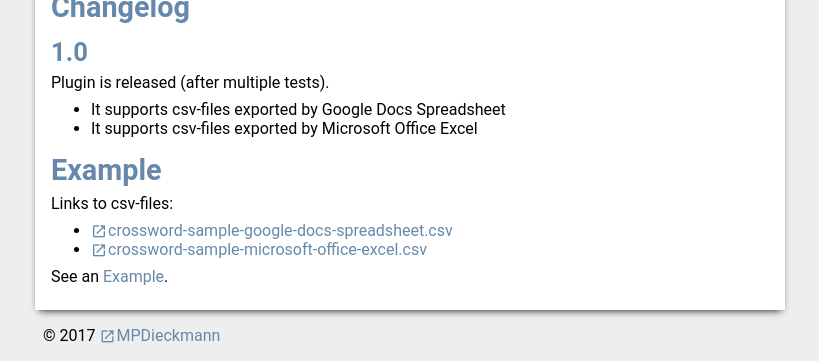
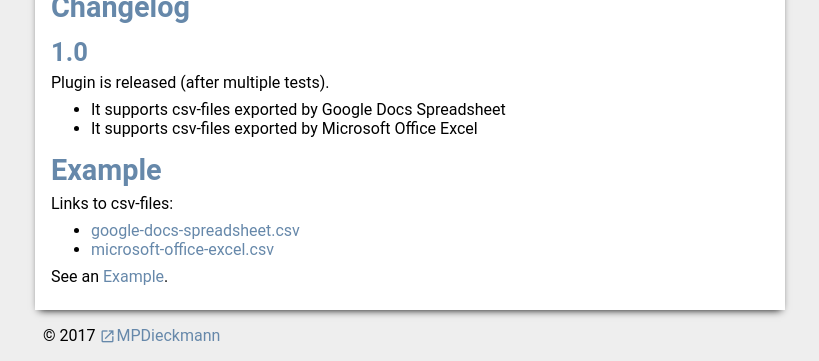
Before and after one commit to MPDieckmann/mpdieckmann.github.io, a Jekyll site: the page built from _repositories/wp-plugins/crossword-plugin.md, in a window 1280 px wide and 900 px high, scrolled down 2340 px, cut to the strip 539-900 px from the top of the window. Shown: the whole strip, without its empty margins (355-1174 px from the left). Built offline with Jekyll 4.4.1, drawn with Linux system fonts in a browser that asks for light colours; some web fonts are replaced.

Commit message:
Update crossword-plugin.md

```diff
--- a/_repositories/wp-plugins/crossword-plugin.md
+++ b/_repositories/wp-plugins/crossword-plugin.md
@@ -80,7 +80,7 @@ Plugin is released (after multiple tests).
 ## Example
 Links to csv-files:
 
-* [crossword-sample-google-docs-spreadsheet.csv](https://raw.githubusercontent.com/MPDieckmann/wp-plugins/crossword-puzzle/crossword-puzzle/assets/crossword-sample-google-docs-spreadsheet.csv)
-* [crossword-sample-microsoft-office-excel.csv](https://raw.githubusercontent.com/MPDieckmann/wp-plugins/crossword-puzzle/crossword-puzzle/assets/crossword-sample-microsoft-office-excel.csv)
+* [google-docs-spreadsheet.csv]({{ "google-docs-spreadsheet.csv" | relative_url }})
+* [microsoft-office-excel.csv]({{ "microsoft-office-excel.csv" | relative_url }})
 
-See an [Example]({{ "/wp-plugins/crossword-puzzle/example.html" | relative_url }}).
+See an [Example]({{ "example" | relative_url }}).
```
